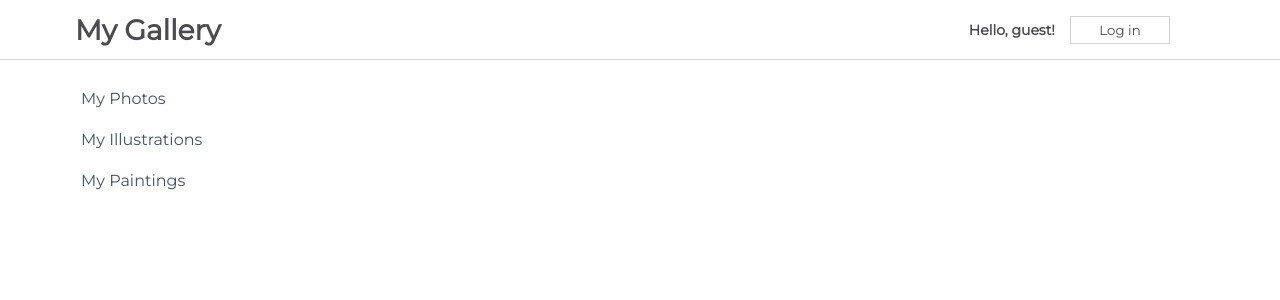
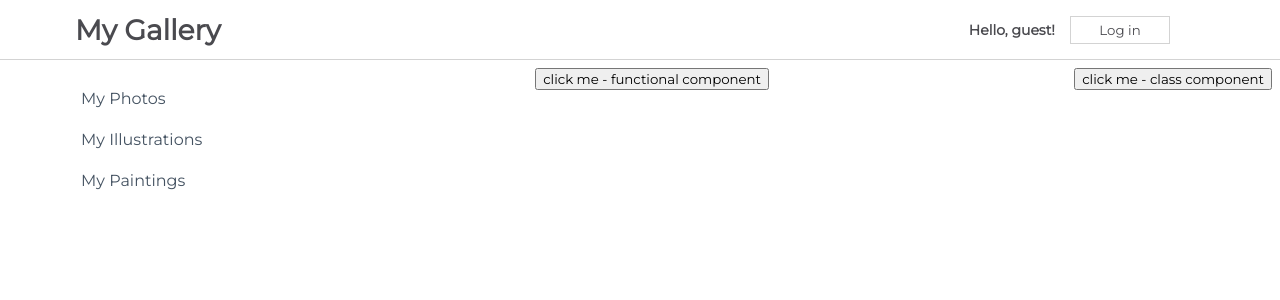
Before and after one commit to diegocardenast/gitpod-react-ci, a React (Create React App) app in the folder my-app/: page / in a window 1280 px wide. Shown: the top 300 px of the page. Built offline with nearby package versions, Linux system fonts and the light colour scheme.

Commit message:
Adding class events and functional events into the components

```diff
--- a/my-app/src/App.js
+++ b/my-app/src/App.js
@@ -6,6 +6,8 @@
 import StatefulGreetingWithPrevState from './components/StatefulGreetingWithPrevState';
 import NavBarSimple from "./components/NavBarSimple";
 import Sidebar from "./components/Sidebar";
+import EventsFunctional from "./components/EventsFunctional";
+import EventsClass from "./components/EventsClass";
 
 function App() {
   return (
@@ -13,6 +15,8 @@
       {/* Add your components here */}
       <NavBarSimple />
       <Sidebar />
+      <EventsFunctional />
+      <EventsClass />
     </div>
 
     // <div className="App">
--- /dev/null
+++ b/my-app/src/components/EventsClass.js
@@ -0,0 +1,17 @@
+import React, { Component } from 'react'
+
+export class EventsClass extends Component {
+    clickHandler(){
+        console.log("Clicked the functional button")
+    }
+
+    render() {
+    return (
+      <div>
+        <button onClick={this.clickHandler}>click me - class component</button>
+      </div>
+    )
+  }
+}
+
+export default EventsClass
--- /dev/null
+++ b/my-app/src/components/EventsFunctional.js
@@ -0,0 +1,15 @@
+
+import React from 'react'
+
+function EventsFunctional() {
+    function clickHandler(){
+        console.log("Clicked the functional button")
+    }
+    return (
+        <div>
+            <button onClick={clickHandler}>click me - functional component</button>
+        </div>
+    )
+}
+
+export default EventsFunctional
```
